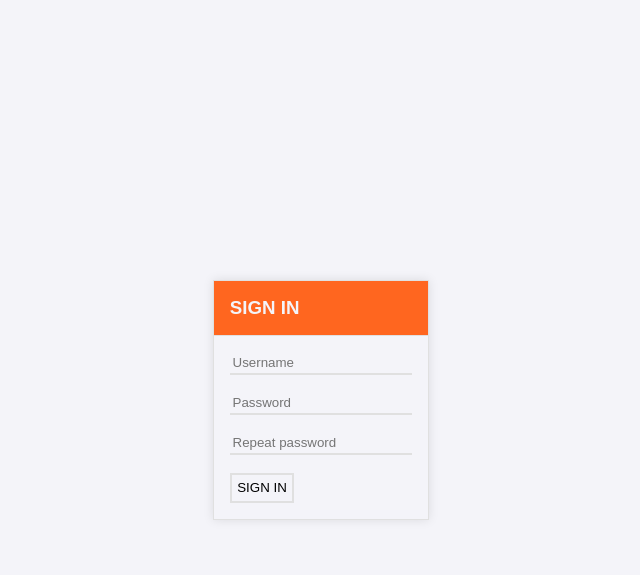
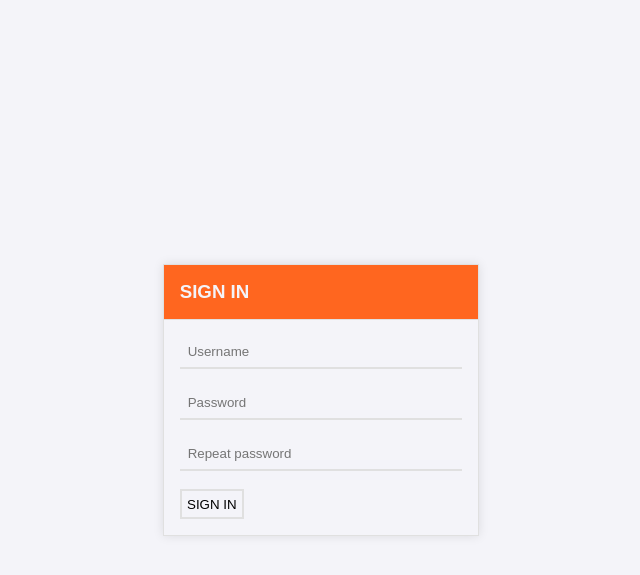
Before and after one commit to kmtrebacz/clockwork-cms, a PHP site: page /clockwork-admin/login-signin.php in a window 1280 px wide. Shown: the top 575 px of the page, without its empty margins (319-959 px from the left). Run offline with PHP 8.4, Linux system fonts and the light colour scheme; data that the repository does not hold is empty.

Commit message:
feat: small changes in login-signin.css

```diff
--- a/clockwork-admin/css/login-signin.css
+++ b/clockwork-admin/css/login-signin.css
@@ -8,3 +8,8 @@ main {
 main > .card {
     margin-bottom: 0;
 }
+
+input[type="text"], input[type="password"], input[type="number"] {
+    padding: 0.6em;
+    width: 20em;
+}
```
